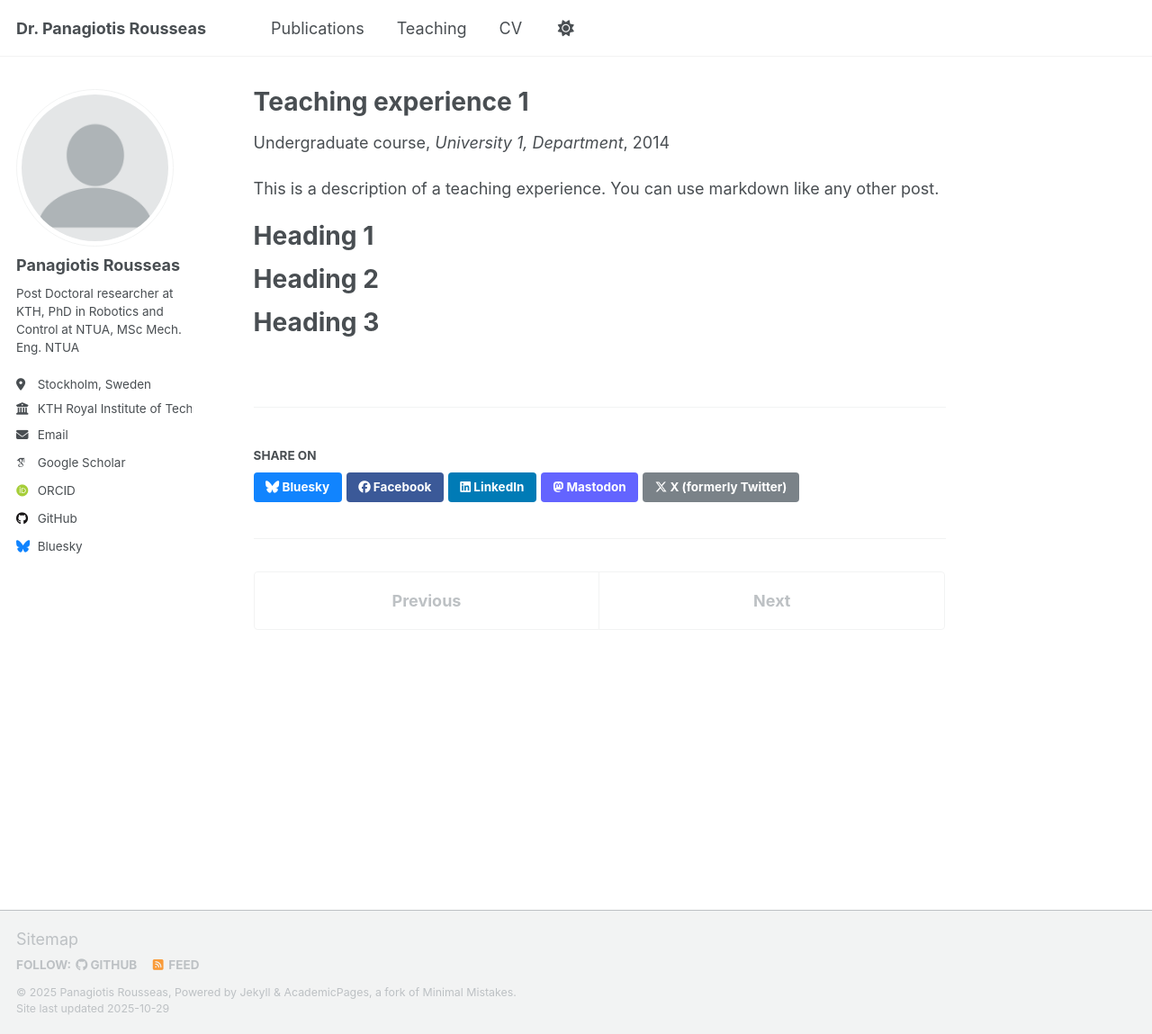
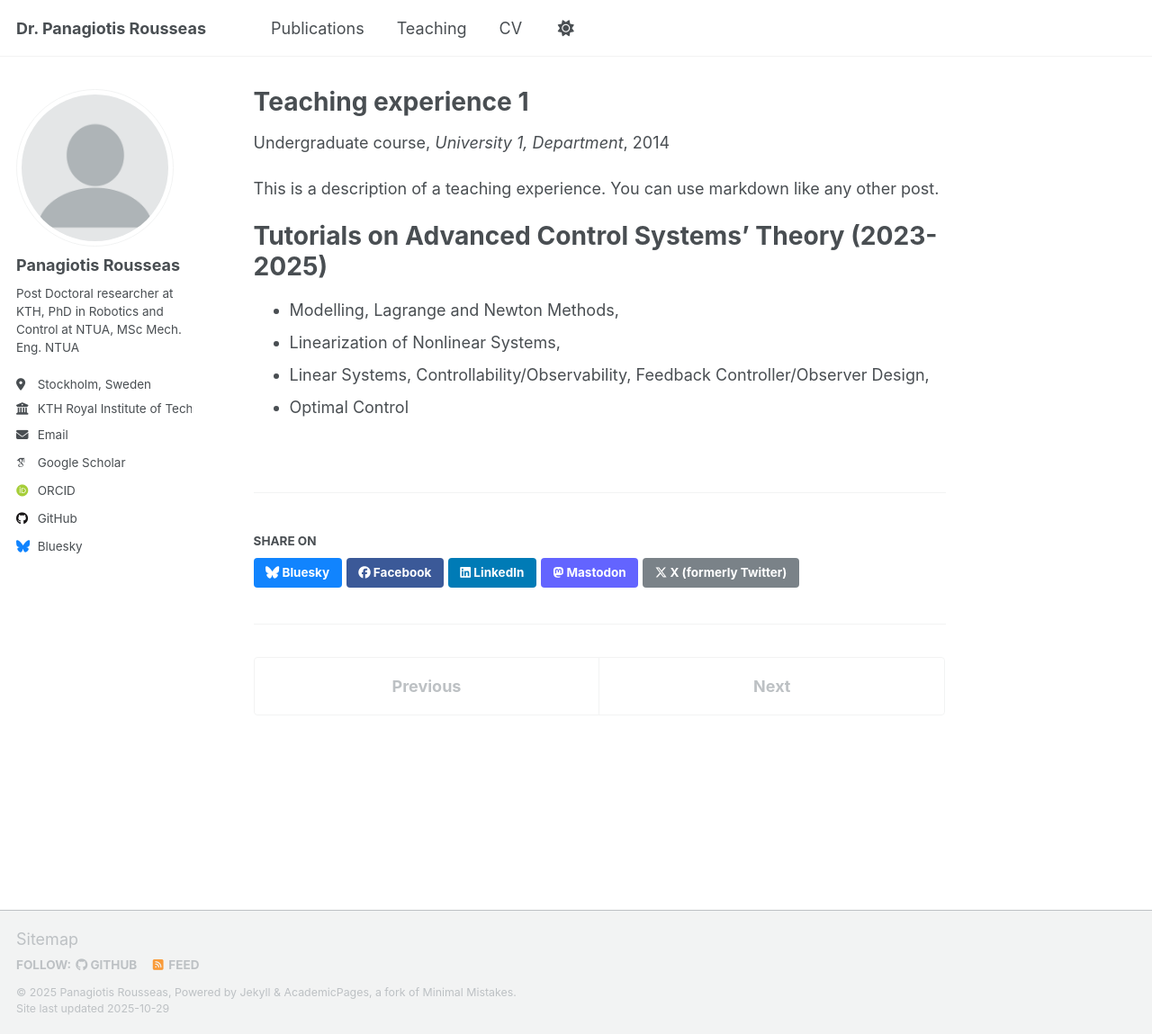
Before and after one commit to panosrousseas/panosrousseas.github.io, a Jekyll site: the page built from _teaching/2014-spring-teaching-1.md, in a window 1280 px wide and 1149 px high. Shown: the whole window at 90% size. Built offline with Jekyll 4.4.1, drawn with Linux system fonts in a browser that asks for light colours; some web fonts are replaced; a script that is not in the unit is left out.

Commit message:
Update 2014-spring-teaching-1.md

```diff
--- a/_teaching/2014-spring-teaching-1.md
+++ b/_teaching/2014-spring-teaching-1.md
@@ -10,11 +10,9 @@ location: "City, Country"
 
 This is a description of a teaching experience. You can use markdown like any other post.
 
-Heading 1
+Tutorials on Advanced Control Systems' Theory (2023-2025)
 ======
-
-Heading 2
-======
-
-Heading 3
-======
+- Modelling, Lagrange and Newton Methods,
+- Linearization of Nonlinear Systems,
+- Linear Systems, Controllability/Observability, Feedback Controller/Observer Design,
+- Optimal Control
```
